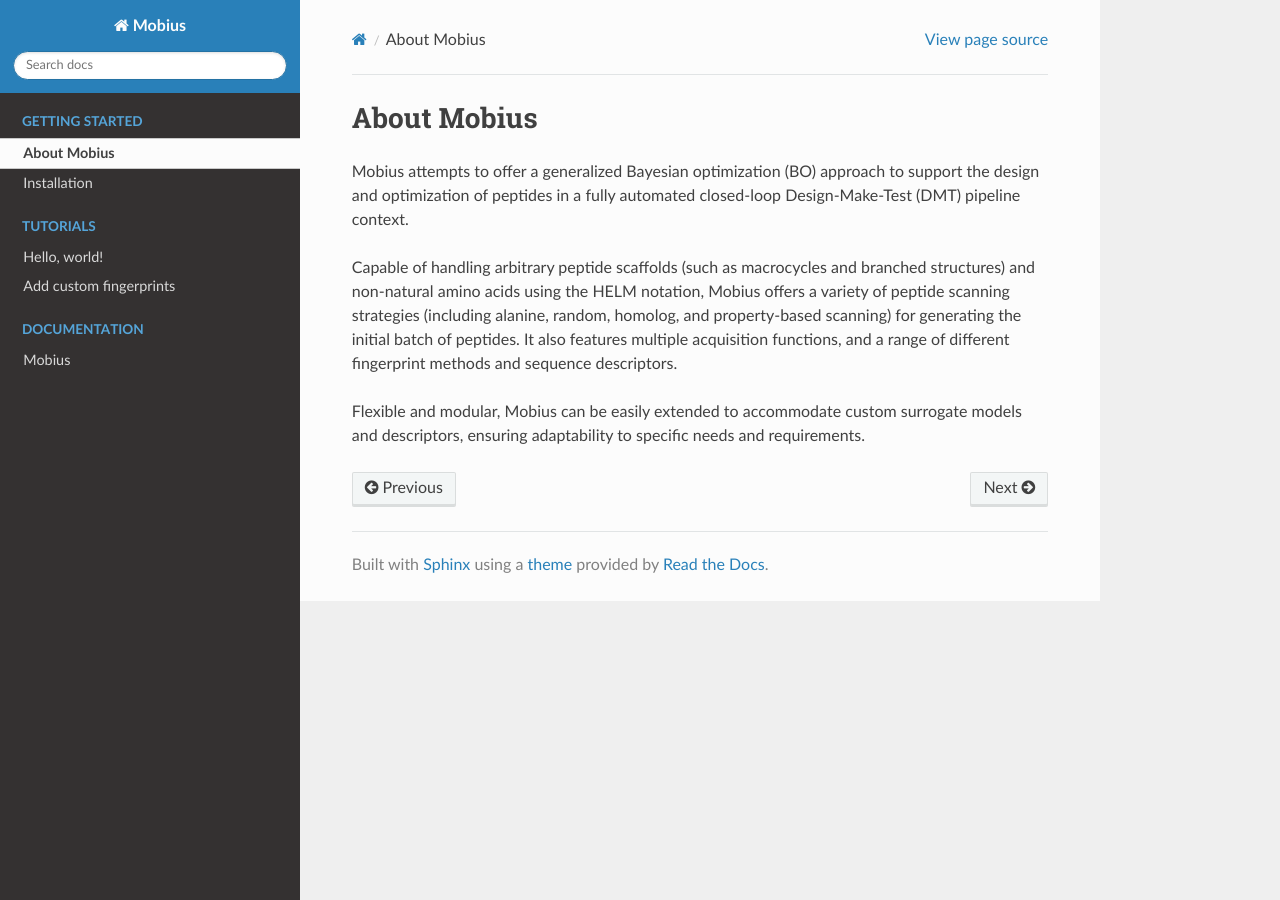
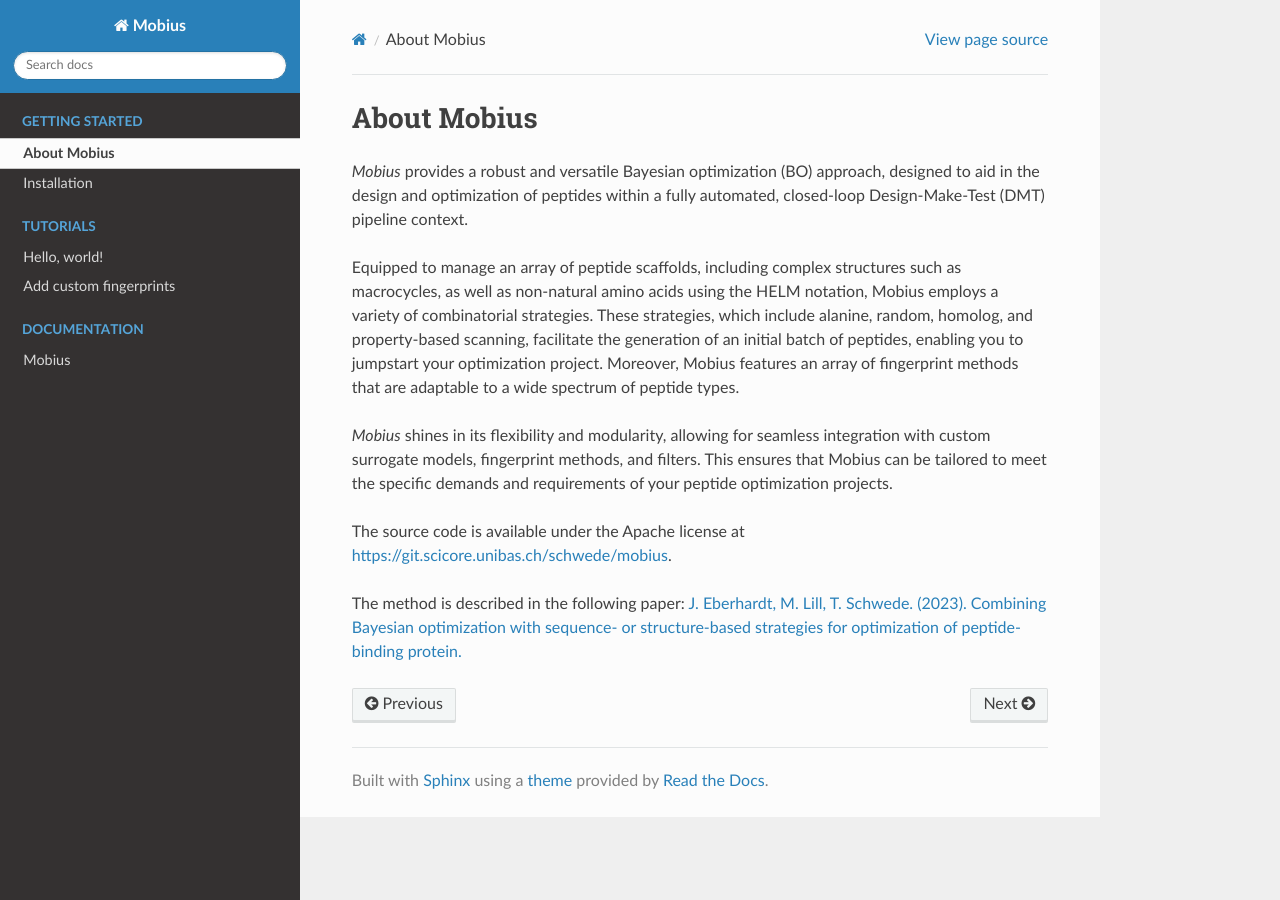
Before and after one commit to jeeberhardt/mobius, a Sphinx documentation site: the page built from docs/source/about.rst, in a window 1280 px wide. Built offline with Sphinx 7.4.7 and the Read the Docs theme 2.0.0, drawn with Linux system fonts in a browser that asks for light colours.

Commit message:
Merge about from v0.3

```diff
--- a/docs/source/about.rst
+++ b/docs/source/about.rst
@@ -3,16 +3,23 @@
 About Mobius
 ============
 
-Mobius attempts to offer a generalized Bayesian optimization (BO) approach to
-support the design and optimization of peptides in a fully automated closed-loop
-Design-Make-Test (DMT) pipeline context.
+`Mobius` provides a robust and versatile Bayesian optimization (BO) approach,
+designed to aid in the design and optimization of peptides within a fully
+automated, closed-loop Design-Make-Test (DMT) pipeline context.
 
-Capable of handling arbitrary peptide scaffolds (such as macrocycles and branched
-structures) and non-natural amino acids using the HELM notation, Mobius offers a
-variety of peptide scanning strategies (including alanine, random, homolog, and
-property-based scanning) for generating the initial batch of peptides. It also
-features multiple acquisition functions, and a range of different fingerprint methods
-and sequence descriptors.
+Equipped to manage an array of peptide scaffolds, including complex structures
+such as macrocycles, as well as non-natural amino acids using the
+HELM notation, Mobius employs a variety of combinatorial strategies. These
+strategies, which include alanine, random, homolog, and property-based scanning,
+facilitate the generation of an initial batch of peptides, enabling you to
+jumpstart your optimization project. Moreover, Mobius features an array of
+fingerprint methods that are adaptable to a wide spectrum of peptide types.
 
-Flexible and modular, Mobius can be easily extended to accommodate custom surrogate
-models and descriptors, ensuring adaptability to specific needs and requirements.
+`Mobius` shines in its flexibility and modularity, allowing for seamless integration
+with custom surrogate models, fingerprint methods, and filters. This ensures
+that Mobius can be tailored to meet the specific demands and requirements of
+your peptide optimization projects.
+
+The source code is available under the Apache license at `https://git.scicore.unibas.ch/schwede/mobius <https://git.scicore.unibas.ch/schwede/mobius>`_.
+
+The method is described in the following paper: `J. Eberhardt, M. Lill, T. Schwede. (2023). Combining Bayesian optimization with sequence- or structure-based strategies for optimization of peptide-binding protein. <https://doi.org/10.26434/chemrxiv-2023-b7l81>`_
```
